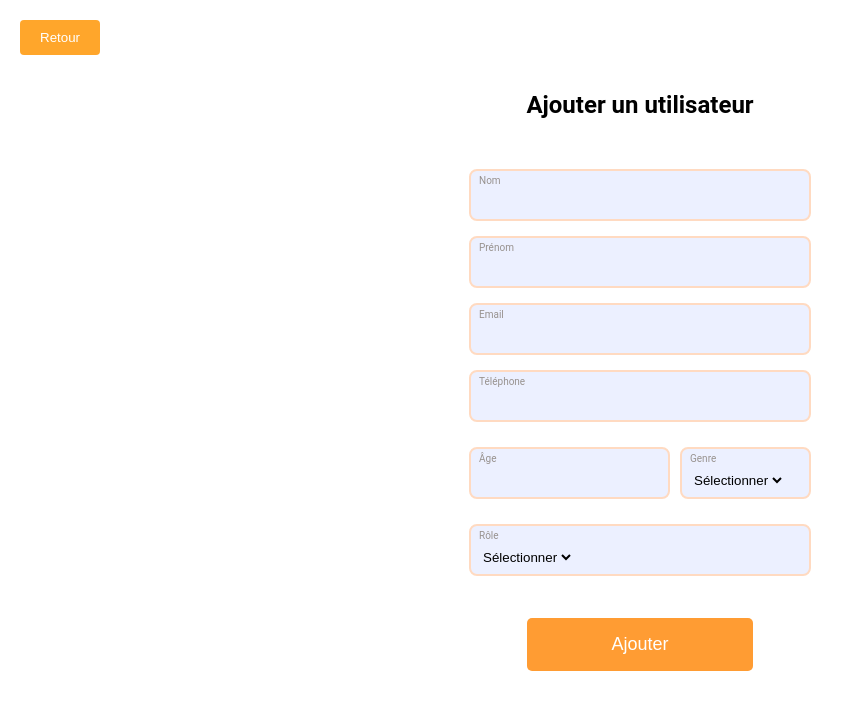
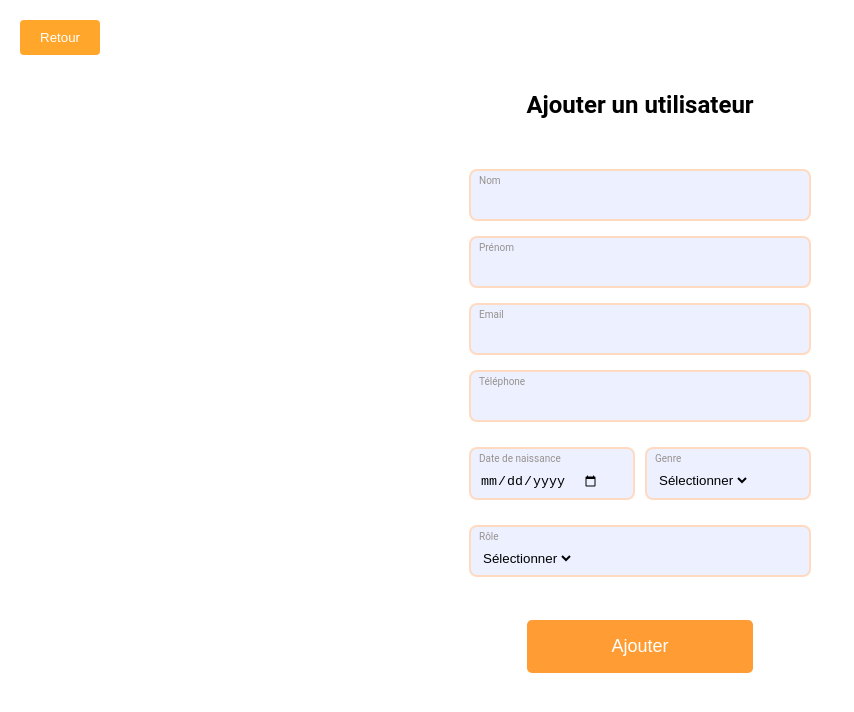
Before and after one commit to AlizeaMassePlat/overkillLocker, a Vue app in the folder admin-app/: page /utilisateurs/creer in a window 1280 px wide. Shown: the top 712 px of the page, without its empty margins (0-854 px from the left). Built offline with nearby package versions, Linux system fonts and the light colour scheme.

Commit message:
over-92-merge-dev-Usercreate + modification de Age -> date de naisance + modification balise <p> par <label>

```diff
--- a/admin-app/src/components/FormInputComponent.vue
+++ b/admin-app/src/components/FormInputComponent.vue
@@ -1,6 +1,6 @@
 <template>
   <div class="form-input">
-    <p :for="id">{{ label }}</p>
+    <label :for="id">{{ label }}</label>
     <input
       :type="type"
       :id="id"
@@ -19,26 +19,26 @@ export default {
     label: String,
     type: {
       type: String,
-      default: 'text'
+      default: "text",
     },
-    value: [String, Number],
-    error: String
+    value: [String, Number, Date],
+    error: String,
   },
   data() {
     return {
-      inputValue: this.value
+      inputValue: this.value,
     };
   },
   watch: {
     value(newValue) {
       this.inputValue = newValue;
-    }
+    },
   },
   methods: {
     emitInput(event) {
-      this.$emit('input', event.target.value);
-    }
-  }
+      this.$emit("input", event.target.value);
+    },
+  },
 };
 </script>
 
--- a/admin-app/src/components/LoginFormComponent.vue
+++ b/admin-app/src/components/LoginFormComponent.vue
@@ -36,7 +36,7 @@ export default {
 };
 </script>
 <style scoped>
-/* .form {
+.form {
   padding: 16px;
-} */
+}
 </style>
--- a/admin-app/src/components/UserFormComponent.vue
+++ b/admin-app/src/components/UserFormComponent.vue
@@ -23,8 +23,8 @@
         </div>
         <div class="form-group-inline">
           <div class="form-group">
-            <label class="input-label">Âge</label>
-            <input type="number" v-model="user.age" required />
+            <label class="input-label">Date de naissance</label>
+            <input type="date" v-model="user.date" required />
           </div>
           <div class="form-group">
             <label class="input-label">Genre</label>
@@ -63,7 +63,7 @@ export default {
         prenom: "",
         email: "",
         telephone: "",
-        age: "",
+        date: "",
         genre: "",
         role: "",
       },
@@ -80,10 +80,7 @@ export default {
 
 <style scoped>
 /* Styles pour le formulaire d'utilisateur */
-body {
-  font-family: Arial, sans-serif;
-}
-header {
+h1 {
   text-align: center;
   margin-bottom: 20px;
 }
@@ -131,10 +128,14 @@ select {
   background: none;
   outline: none;
 }
-
 .add-button {
   display: flex;
   justify-content: center;
+}
+input[type="date"] {
+  border: none;
+  background: none;
+  outline: none;
 }
 button.submit-button {
   width: 66%;
```
